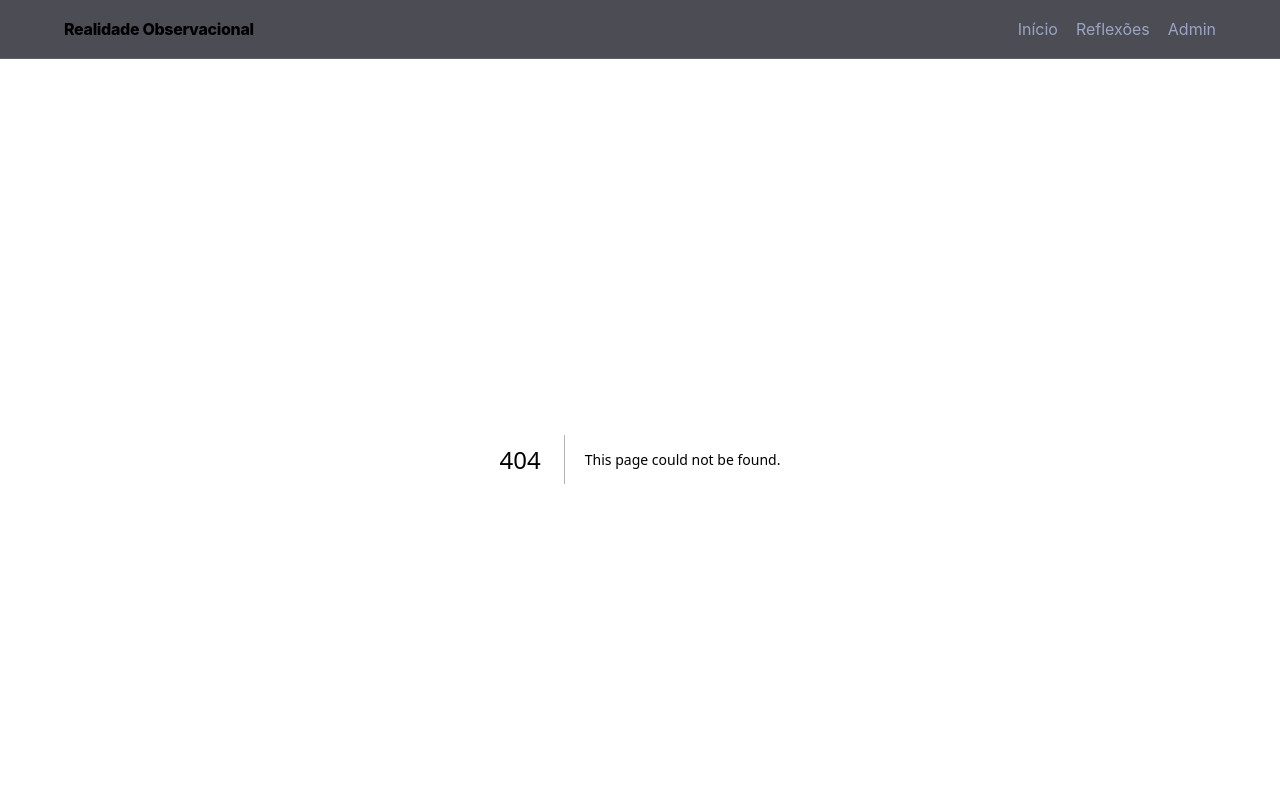
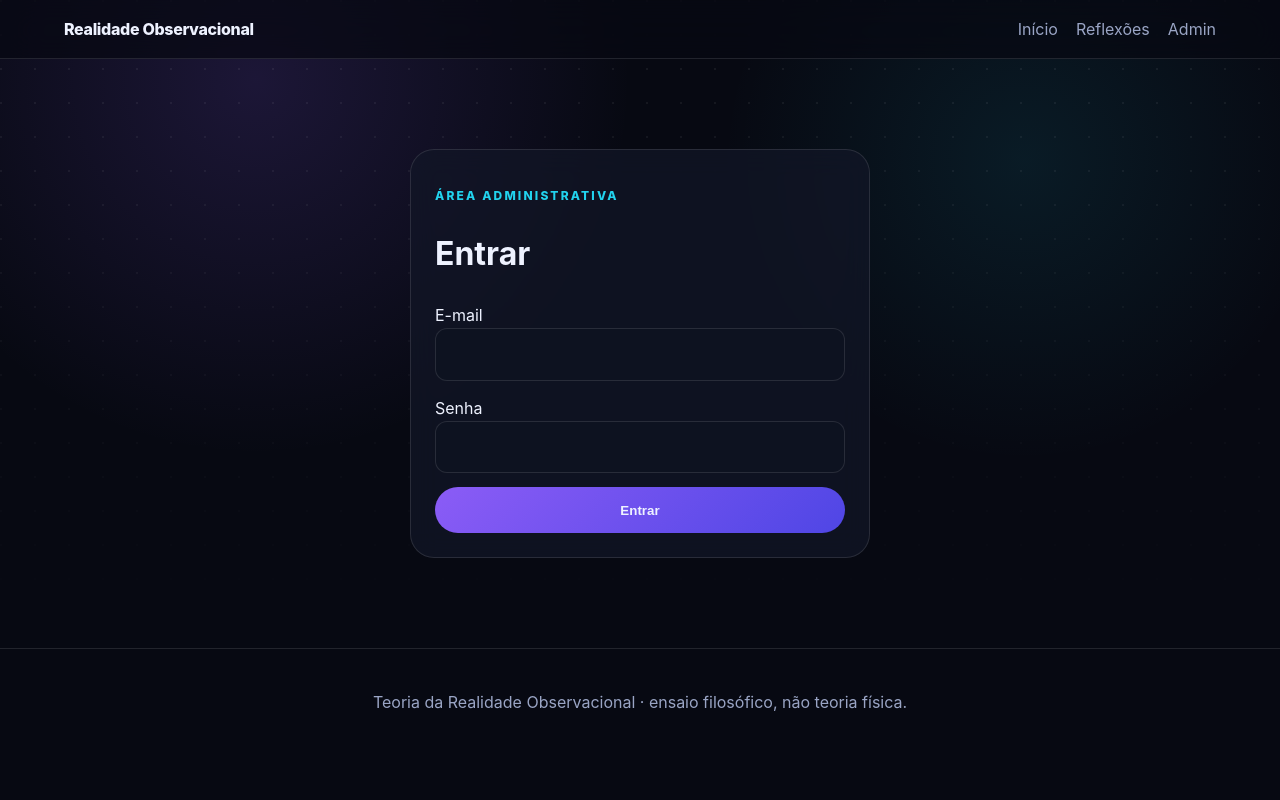
Before and after one commit to andrei7x/Teoria-da-realidade-observacional, a Next.js app: page /admin/login in a window 1280 px wide. Before the commit this address had no page. Shown: the top 800 px of the page. Built offline with nearby package versions, Linux system fonts and the light colour scheme.

Commit message:
feat: add admin login page

```diff
--- /dev/null
+++ b/src/app/admin/login/page.tsx
@@ -0,0 +1,25 @@
+"use client";
+
+import { FormEvent, useState } from "react";
+import { useRouter } from "next/navigation";
+
+export default function AdminLoginPage() {
+  const router = useRouter();
+  const [error, setError] = useState("");
+  const [loading, setLoading] = useState(false);
+
+  async function submit(event: FormEvent<HTMLFormElement>) {
+    event.preventDefault();
+    setLoading(true);
+    setError("");
+    const form = new FormData(event.currentTarget);
+    const response = await fetch("/api/admin/login", { method: "POST", headers: { "Content-Type": "application/json" }, body: JSON.stringify({ email: form.get("email"), password: form.get("password") }) });
+    const data = await response.json();
+    setLoading(false);
+    if (!response.ok) return setError(data.error || "Não foi possível entrar.");
+    router.push("/admin");
+    router.refresh();
+  }
+
+  return <main className="login card"><p className="eyebrow">Área administrativa</p><h1>Entrar</h1><form className="admin-form" onSubmit={submit}><label>E-mail<input name="email" type="email" required autoComplete="username" /></label><label>Senha<input name="password" type="password" required autoComplete="current-password" /></label>{error && <p>{error}</p>}<button className="btn primary" disabled={loading}>{loading ? "Entrando…" : "Entrar"}</button></form></main>;
+}
```
